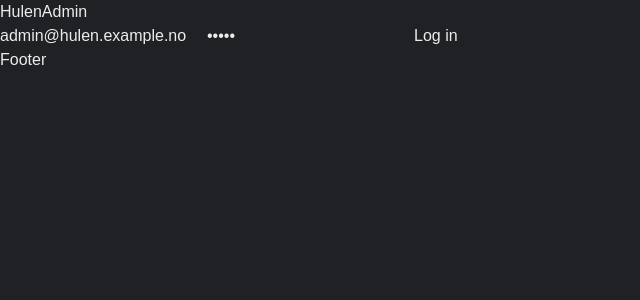
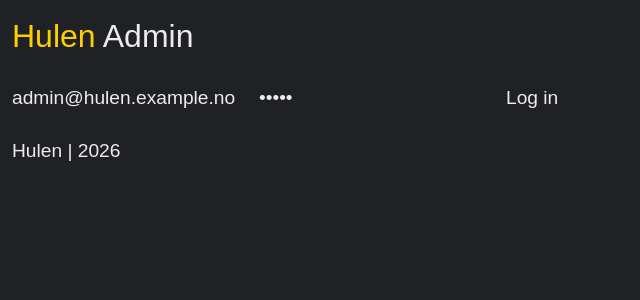
Before and after one commit to NehGuk/hulen-admin-prototype, a React (Vite) app: page / in a window 1280 px wide. Shown: the top 300 px of the page, without its empty margins (0-640 px from the left). Built offline with nearby package versions, Linux system fonts and the light colour scheme.

Commit message:
Adds padding to main elements

```diff
--- a/src/components/DataArea/DataArea.tsx
+++ b/src/components/DataArea/DataArea.tsx
@@ -21,9 +21,9 @@ export default function DataArea() {
   )
 
   return (
-    <>
+    <section className="p-3">
       <Filters role={role} onRoleChange={setRole} semester={semester} onSemesterChange={setSemester} />
       <Table rows={rows} />
-    </>
+    </section>
   )
 }
--- a/src/components/Filters/Filters.tsx
+++ b/src/components/Filters/Filters.tsx
@@ -10,7 +10,7 @@ type FiltersProps = {
 
 export default function Filters({ role, onRoleChange, semester, onSemesterChange }: FiltersProps) {
   return (
-    <section>
+    <section className="pb-6">
       <form onSubmit={(e) => e.preventDefault()}>
         <label htmlFor="role" className="sr-only">
           Role
--- a/src/components/Footer/Footer.tsx
+++ b/src/components/Footer/Footer.tsx
@@ -1,7 +1,7 @@
 export default function Footer() {
   return (
-    <>
-      <p>Footer</p>
-    </>
+    <section className="p-3">
+      <p>Hulen | 2026</p>
+    </section>
   )
 }
--- a/src/components/Header/Header.tsx
+++ b/src/components/Header/Header.tsx
@@ -6,8 +6,10 @@ type HeaderProps = {
 
 export default function Header({ isLoggedIn, onLogout }: HeaderProps) {
   return (
-    <header className="flex items-center justify-between">
-      <h1>HulenAdmin</h1>
+    <header className="flex items-center justify-between p-3">
+      <h1>
+        <span className="text-hulen-yellow">Hulen</span> Admin
+      </h1>
       {isLoggedIn && <button onClick={onLogout}>Log out</button>}
     </header>
   )
--- a/src/components/LoginForm/LoginForm.tsx
+++ b/src/components/LoginForm/LoginForm.tsx
@@ -23,7 +23,7 @@ export default function LoginForm({ onLogin }: LoginProps) {
   }
 
   return (
-    <form onSubmit={handleSubmit}>
+    <form onSubmit={handleSubmit} className="p-3">
       <input type="email" value={email} required onChange={(e) => setEmail(e.target.value)} />
       <input type="password" value={password} required onChange={(e) => setPassword(e.target.value)} />
       <button type="submit">Log in</button>
--- a/src/index.css
+++ b/src/index.css
@@ -10,15 +10,18 @@
   --color-white: #ececec;
   --font-hulen: "Bebas Neue", sans-serif;
   --font-sans: "Abel", sans-serif;
+  --text-big: 2rem;
+  --text-normal: 1.2rem;
+  --text-small: 0.875rem;
 }
 
 @layer base {
   body {
-    @apply bg-background text-white font-sans antialiased;
+    @apply bg-background text-white font-sans antialiased text-normal;
   }
 
   h1 {
-    @apply font-hulen;
+    @apply font-hulen text-big;
   }
   button {
     @apply cursor-pointer;
```
